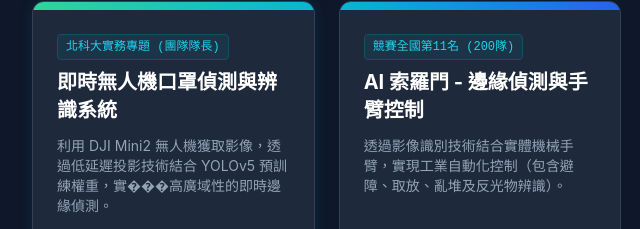
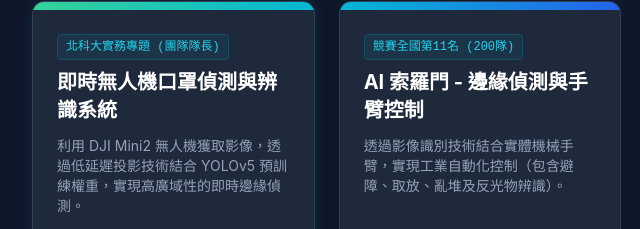
Before and after one commit to quantjson/quantjson.github.io, a plain HTML site: page index.html in a window 1280 px wide. Shown: the part 1535-1764 px from the top of the page, 288-928 px from the left. Drawn offline with nearby package versions, Linux system fonts and the light colour scheme.

Commit message:
Fix corrupted Chinese characters in project descriptions

```diff
--- a/index.html
+++ b/index.html
@@ -207,7 +207,7 @@
                     <div class="p-6 flex-1 flex flex-col">
                         <div class="text-xs font-mono text-cyan-400 mb-2 border border-cyan-900 bg-cyan-900/30 inline-block px-2 py-1 rounded w-max">北科大實務專題 (團隊隊長)</div>
                         <h3 class="text-xl font-bold text-white mb-3">即時無人機口罩偵測與辨識系統</h3>
-                        <p class="text-slate-400 text-sm mb-4 flex-1">利用 DJI Mini2 無人機獲取影像，透過低延遲投影技術結合 YOLOv5 預訓練權重，實���高廣域性的即時邊緣偵測。</p>
+                        <p class="text-slate-400 text-sm mb-4 flex-1">利用 DJI Mini2 無人機獲取影像，透過低延遲投影技術結合 YOLOv5 預訓練權重，實現高廣域性的即時邊緣偵測。</p>
                         <div class="border-t border-slate-700 pt-4 mt-auto">
                             <h4 class="text-white text-sm font-bold mb-2">技術貢獻：</h4>
                             <ul class="text-sm text-slate-400 space-y-1 list-disc list-inside">
```
